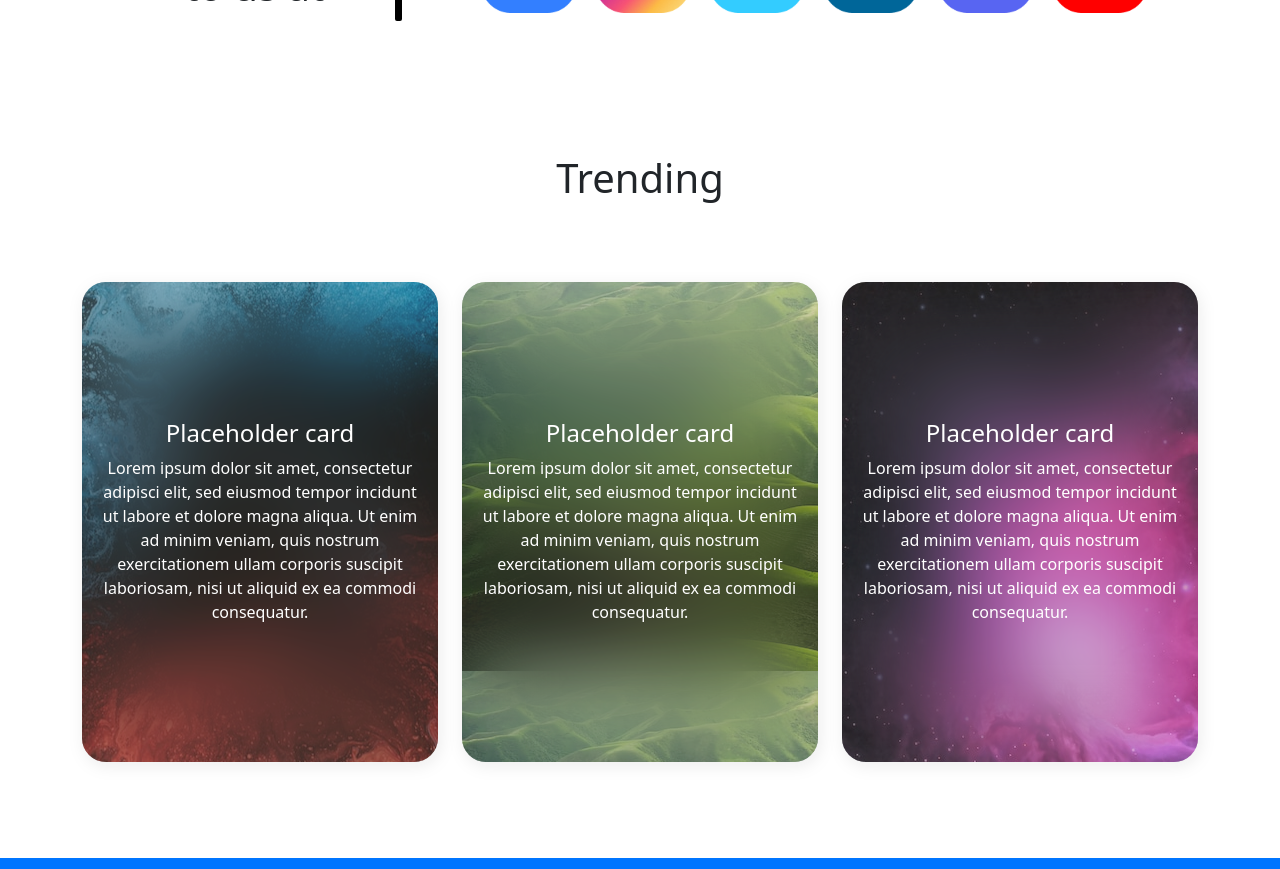
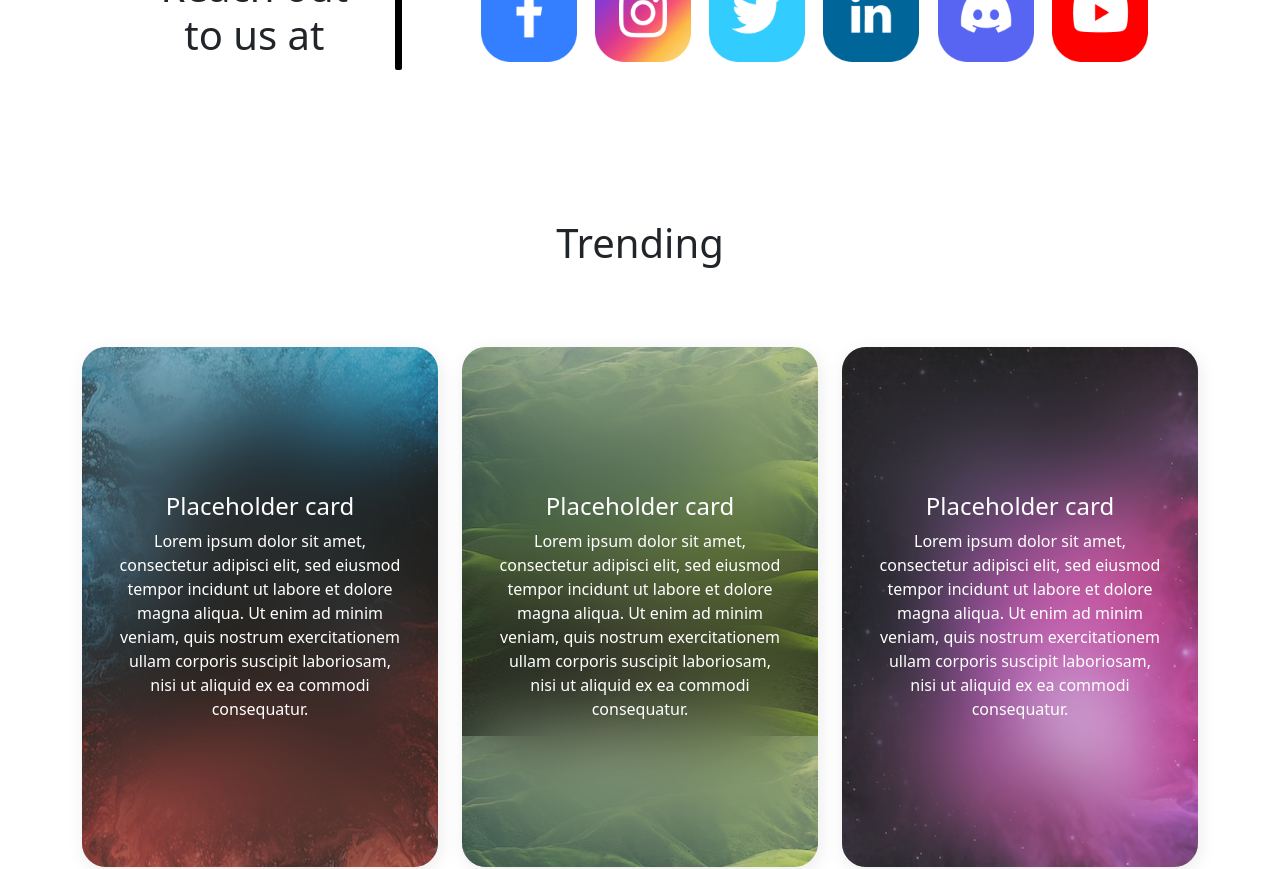
Before and after one commit to PEC-CSS/acm-css-website, a React (Create React App) app: page / in a window 1280 px wide. Shown: the part 1200-2069 px from the top of the page. Built offline with nearby package versions, Linux system fonts and the light colour scheme.

Commit message:
home page ui changes

```diff
--- a/src/components/Home/home.css
+++ b/src/components/Home/home.css
@@ -1,8 +1,5 @@
-.home{
-
-}
 .home_section{
-    padding-top:2rem;
+    padding-top:3rem;
     padding-bottom:4rem;
 }
 .social_section{
@@ -61,16 +58,11 @@
 .home_card{
     margin-top: 2rem;
     margin-bottom: 2rem;
-    display: flex;
-    flex-direction: row;
-    justify-content: space-between;
-    align-items: center;
-    flex-wrap: wrap;
     padding: 5rem 1rem;
     border:none;
     border-radius: 2rem;
     border-color: transparent;
-    min-height: 60vh;
+    min-height: 65vh;
     fill-opacity: 2rem;
 }
 
@@ -108,10 +100,8 @@
     position: absolute;
     top: 0;
     left: 0;
-    width: 100%;
-    height: 100%;
+    min-height: 65vh;
     border-radius: 24px;
-    /* Inside auto layout */
 
     flex: none;
     order: 0;
@@ -119,10 +109,13 @@
     flex-grow: 1;
 }
 
+.clearfix{
+    clear: both;
+}
 .card_content{
     position: relative;
     text-align: center;
-    padding: 1rem;
+    padding: 2rem;
 }
 
 .card_text{
--- a/src/components/Navbar/Navbar.css
+++ b/src/components/Navbar/Navbar.css
@@ -1,3 +1,7 @@
+nav{
+  border-bottom: 1px solid rgb(200, 200, 200);
+}
+
 .logo {
   float: left;
   width: 120px;
```
